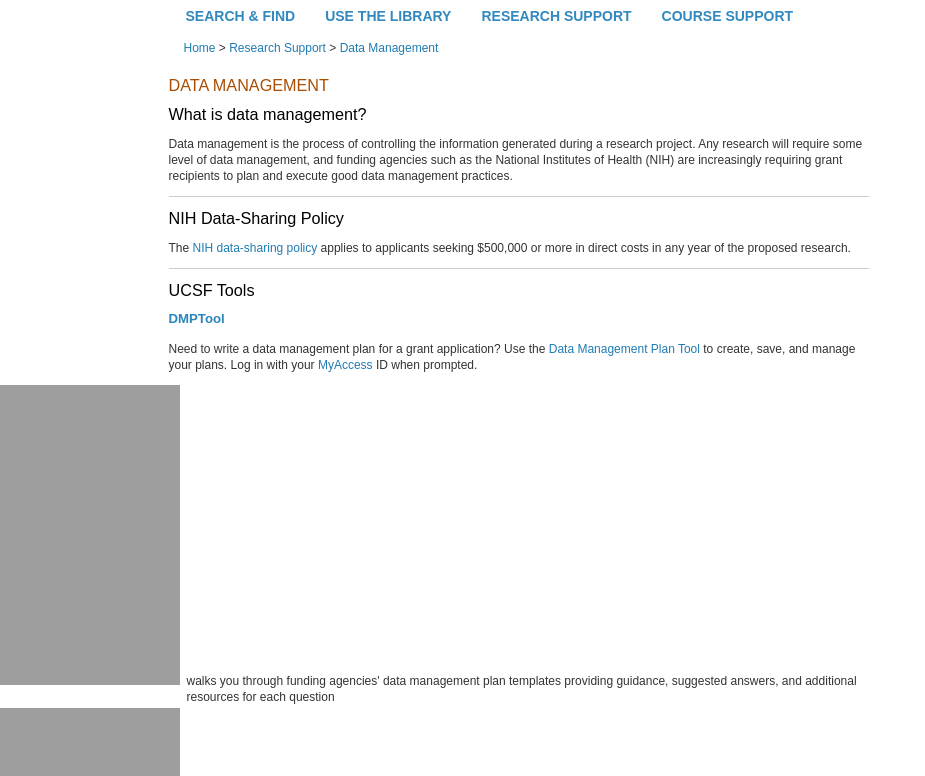
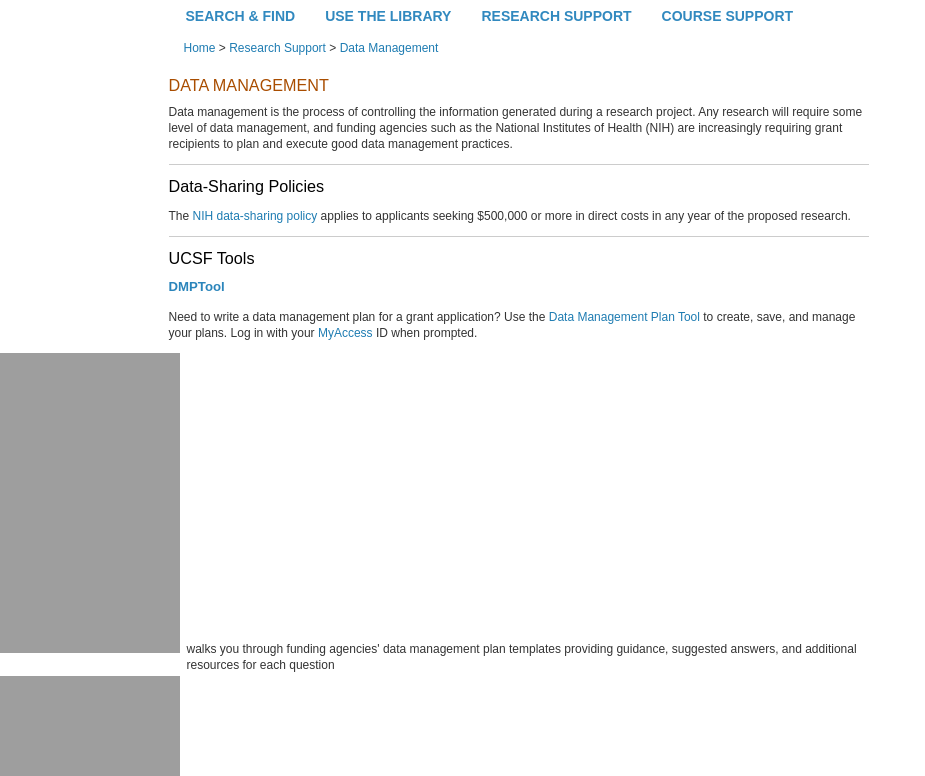
Before and after one commit to ucsf-ckm/library-menus, a Jekyll site: the page built from data-management/index.html, in a window 1280 px wide and 900 px high, cut to the strip 124-900 px from the top of the window. Shown: the whole strip, without its empty margins (0-925 px from the left). Built offline with Jekyll 4.4.1, drawn with Linux system fonts in a browser that asks for light colours.

Commit message:
clarify content structure

```diff
--- a/data-management/index.html
+++ b/data-management/index.html
@@ -29,7 +29,6 @@ title: Data Management
         <div class="panel-pane first full-width-minus-one-sidebar">
           <div class="panel-pane">
             <div class="block-inner">
-              <h2 class="title">What is data management?</h2>
               <div class="content">
                 <p>Data management is the process of controlling the information generated during a research project. Any research will require some level of data management, and funding agencies such as the National Institutes of Health (NIH) are increasingly requiring grant recipients to plan and execute good data management practices.</p>
               </div>
@@ -40,7 +39,7 @@ title: Data Management
           <div class="panel-pane">
             <div class="block-inner">
               <!-- more span stupidity, awesome -->
-              <h2 class="title">NIH Data-Sharing Policy</h2>
+              <h2 class="title">Data-Sharing Policies</h2>
               <div class="content">
                 <p>The <a href="http://grants.nih.gov/grants/policy/data_sharing/data_sharing_guidance.html">NIH data-sharing policy</a> applies to applicants seeking $500,000 or more in direct costs in any year of the proposed research.</p>
 
```
